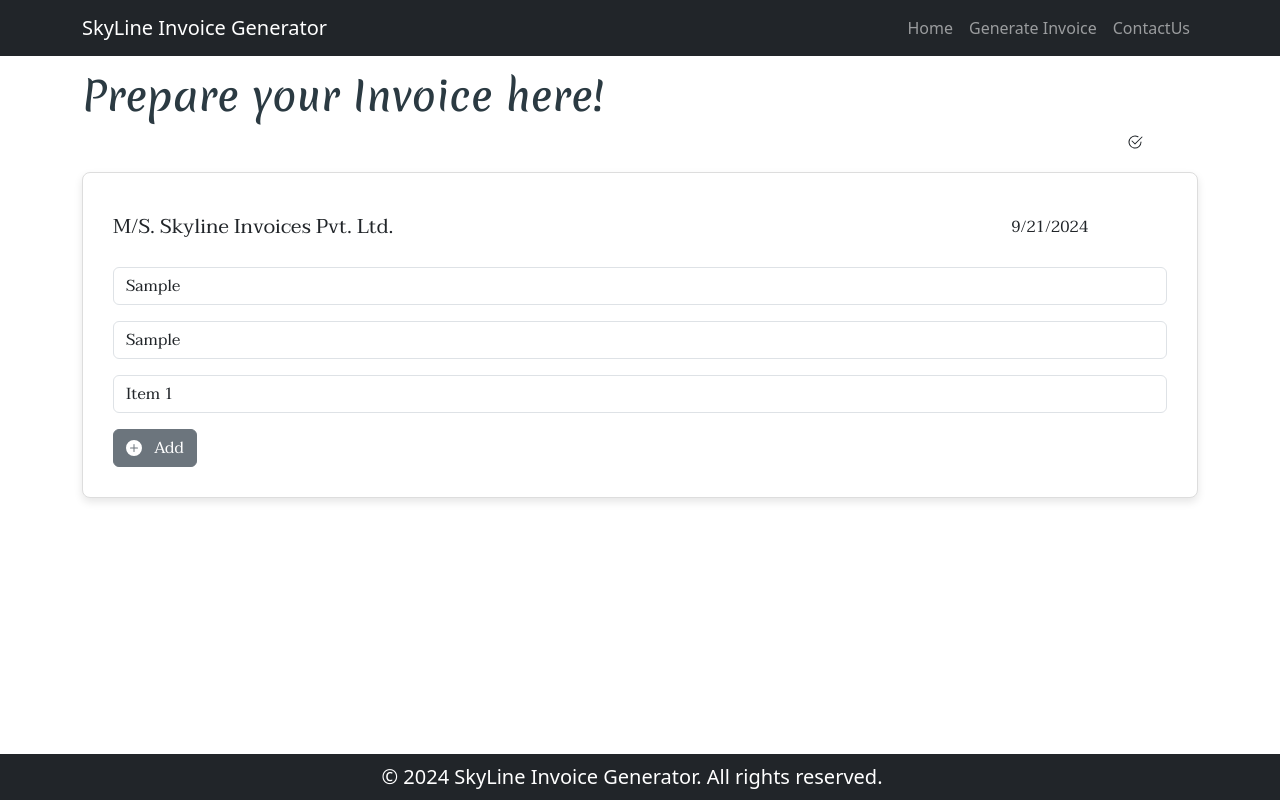
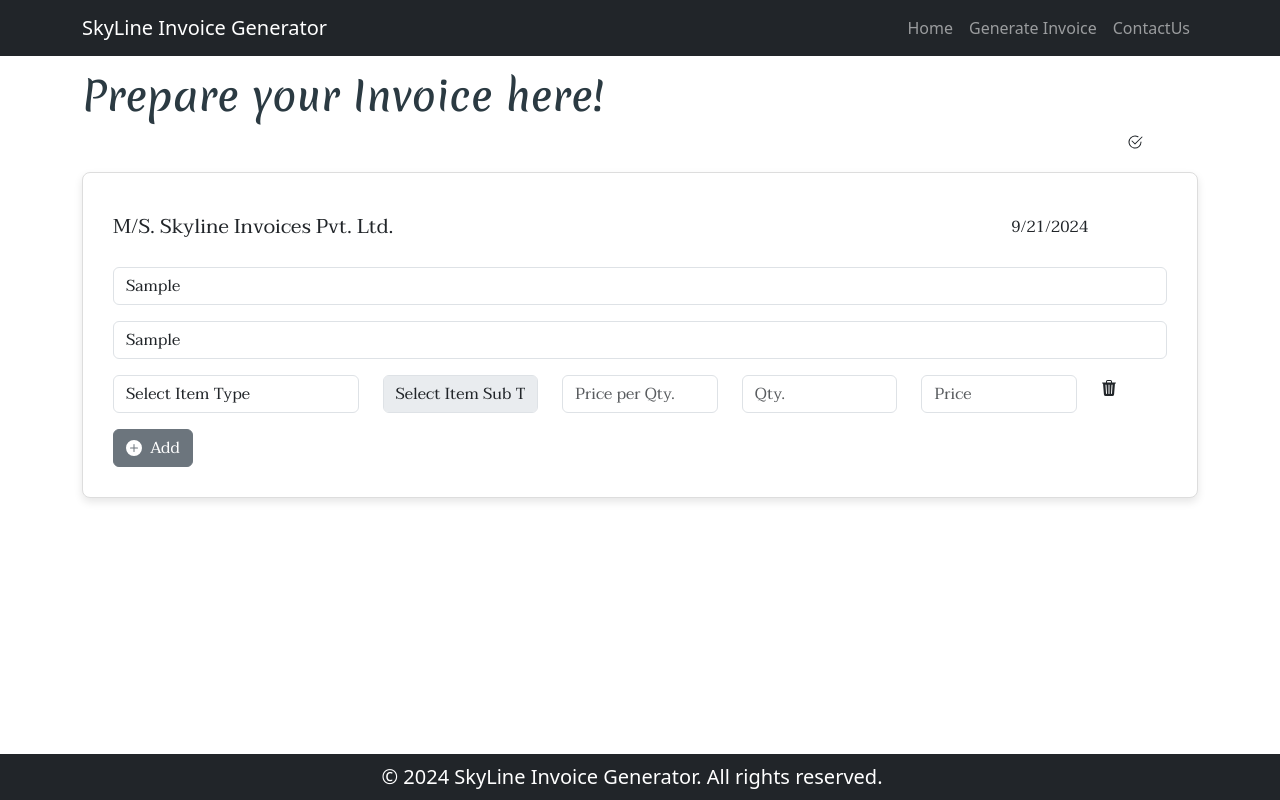
Before and after one commit to singlaHarish/invoice-generator-ui, a React (Create React App) app: page /generate in a window 1280 px wide. Both pictures are taken after typing "Sample", "Sample" into the empty fields and a click on the button "Add". Built offline with nearby package versions, Linux system fonts and the light colour scheme; a web font is replaced by a local one.

Commit message:
More progress on form

```diff
--- a/src/components/GenerateInvoice.tsx
+++ b/src/components/GenerateInvoice.tsx
@@ -1,8 +1,8 @@
 import React, { useState } from "react"
-import { Button, Col, Container, Form, FormControl, InputGroup, Row } from "react-bootstrap"
-import { BsCheck2Circle, BsPencilSquare, BsFillPlusCircleFill } from "react-icons/bs";
-import { CustomerDetails } from "../models/InvoiceModels";
-import { enterpriseName } from "../support/Constants";
+import { Button, Col, Container, Form, FormControl, FormGroup, FormLabel, InputGroup, Row } from "react-bootstrap"
+import { BsCheck2Circle, BsPencilSquare, BsFillPlusCircleFill, BsFillTrash3Fill } from "react-icons/bs";
+import { CustomerDetails, MemoItem } from "../models/InvoiceModels";
+import { enterpriseName, itemSubTypeOptions, itemTypeOptions } from "../support/Constants";
 
 
 const GenerateInvoice = () => {
@@ -12,6 +12,7 @@ const GenerateInvoice = () => {
         contact: ''
     });
     const [isCustomerDetailsEditable, setIsCustomerDetailsEditable] = useState(true);
+    const [memoItems, setMemoItems] = useState<MemoItem[]>([]);
 
     // Function to handle customer details change
     const handleCustomerDetailsChange = (e: React.ChangeEvent<HTMLInputElement>) => {
@@ -33,11 +34,33 @@ const GenerateInvoice = () => {
         return `${customerName}, ${address}, ${contact}`;
     };
 
-    const [items, setItems] = useState<string[]>([])
 
-    // Add a new item
-    const handleAddItem = () => {
-        setItems([...items, `Item ${items.length + 1}`]);
+    // Add a new Memo item
+    const handleAddMemoItem = () => {
+        setMemoItems([...memoItems, { itemType: '', itemSubType: '', ratePerItem: '', quantity: '', price: '' }]);
+    };
+
+    const handleInputChange = (index: number, event: React.ChangeEvent<HTMLInputElement | HTMLTextAreaElement>) => {
+        const { name, value } = event.target;
+        const newItems = [...memoItems];
+        newItems[index][name as keyof MemoItem] = value;
+
+        // Clear the second attribute if the first attribute changes
+        if (name === 'itemType') {
+            newItems[index].itemSubType = '';
+        }
+
+        // Convert ratePerItem and quantity to numbers for arithmetic operations
+        const ratePerItem = parseFloat(newItems[index].ratePerItem) || 0;
+        const quantity = parseFloat(newItems[index].quantity) || 0;
+        newItems[index].price = (ratePerItem * quantity).toFixed(2);
+
+        setMemoItems(newItems);
+    }
+
+    const handleRemoveItem = (index: number) => {
+        const newItems = memoItems.filter((_, i) => i !== index);
+        setMemoItems(newItems);
     };
 
     return (
@@ -105,25 +128,104 @@ const GenerateInvoice = () => {
                         </InputGroup>
                     </Col>
                 </Row>
-                {items.map((item, index) => (
-                    <Row key={index} className="align-items-center mb-3">
-                        <Col md={12}>
-                            <InputGroup>
+                {/* {memoItems.length > 0 && <Row className="mb-3">
+                    <Col md={3}>
+                        <FormLabel>Item Type</FormLabel>
+                    </Col>
+                    <Col md={3}>
+                        <FormLabel>Item Sub Type</FormLabel>
+                    </Col>
+                    <Col md={2}>
+                        <FormLabel>Price per Qty.</FormLabel>
+                    </Col>
+                    <Col md={1}>
+                        <FormLabel>Qty.</FormLabel>
+                    </Col>
+                    <Col md={2}>
+                        <FormLabel>Price</FormLabel>
+                    </Col>
+                </Row>} */}
+                {memoItems.map((memoItem, index) => (
+                    <Row key={index} className="mb-3">
+                        <Col md={3}>
+                            <FormGroup controlId="{`itemtype-${index}`}">
+                                <FormControl
+                                    as="select"
+                                    name="itemType"
+                                    value={memoItem.itemType}
+                                    onChange={(e) => handleInputChange(index, e)}
+                                >
+                                    <option value="">Select Item Type</option>
+                                    {itemTypeOptions.map((itemTypeOption) => (
+                                        <option key={itemTypeOption} value={itemTypeOption}>
+                                            {itemTypeOption}
+                                        </option>
+                                    ))}
+                                </FormControl>
+                            </FormGroup>
+                        </Col>
+                        <Col md={2}>
+                            <Form.Group controlId={`itemsubtype-${index}`}>
+                                <Form.Control
+                                    as="select"
+                                    name="itemSubType"
+                                    value={memoItem.itemSubType}
+                                    onChange={(e) => handleInputChange(index, e)}
+                                    disabled={!memoItem.itemType}
+                                >
+                                    <option value="">Select Item Sub Type</option>
+                                    {memoItem.itemType &&
+                                        itemSubTypeOptions[memoItem.itemType as keyof typeof itemSubTypeOptions].map((ItemSubTypeOption) => (
+                                            <option key={ItemSubTypeOption} value={ItemSubTypeOption}>
+                                                {ItemSubTypeOption}
+                                            </option>
+                                        ))}
+                                </Form.Control>
+                            </Form.Group>
+                        </Col>
+                        <Col md={2}>
+                            <FormGroup controlId={`pricePerQty-${index}`}>
+                                <FormControl
+                                    type="number"
+                                    name="ratePerItem"
+                                    value={memoItem.ratePerItem}
+                                    onChange={(e) => handleInputChange(index, e)}
+                                    placeholder="Price per Qty."
+                                />
+                            </FormGroup>
+                        </Col>
+                        <Col md={2}>
+                            <FormGroup controlId={`quantity-${index}`}>
+                                <FormControl
+                                    type="number"
+                                    name="quantity"
+                                    value={memoItem.quantity}
+                                    onChange={(e) => handleInputChange(index, e)}
+                                    placeholder="Qty."
+                                />
+                            </FormGroup>
+                        </Col>
+                        <Col md={2}>
+                            <FormGroup controlId={`price-${index}`}>
                                 <FormControl
                                     type="text"
-                                    value={item}
+                                    name="price"
+                                    value={memoItem.price}
                                     readOnly
-                                    className="form-control"
+                                    placeholder="Price"
                                 />
-                            </InputGroup>
+                            </FormGroup>
+                        </Col>
+                        <Col md={1}>
+                            <BsFillTrash3Fill onClick={() => handleRemoveItem(index)} />
                         </Col>
                     </Row>
                 ))}
                 <Row>
-                    <Col md={1}>
+                    <Col md={1} className="d-flex align-items-center">
                         <Button variant="secondary" style={{ display: "flex", alignItems: "center", cursor: "pointer" }}
-                            onClick={handleAddItem}>
-                            <BsFillPlusCircleFill style={{ marginRight: "12px" }} />
+                            onClick={handleAddMemoItem}>
+                            <BsFillPlusCircleFill style={{ marginRight: "8px" }} />
                             Add
                         </Button>
                     </Col>
--- a/src/support/Constants.ts
+++ b/src/support/Constants.ts
@@ -1,2 +1,12 @@
 
-export const enterpriseName = "M/S. Skyline Invoices Pvt. Ltd.";
+export const enterpriseName = 'M/S. Skyline Invoices Pvt. Ltd.';
+
+// Options for the first dropdown
+export const itemTypeOptions = ['Plain Glass', 'Toughened Glass', 'Mirror Glass'];
+
+// Options for the second dropdown
+export const itemSubTypeOptions = {
+    'Plain Glass': ['2MM', '4MM', '5MM', '8MM', '10MM', '12MM'],
+    'Toughened Glass': ['8MM', '10MM'],
+    'Mirror Glass': ['4MM', '5MM']
+};
```
